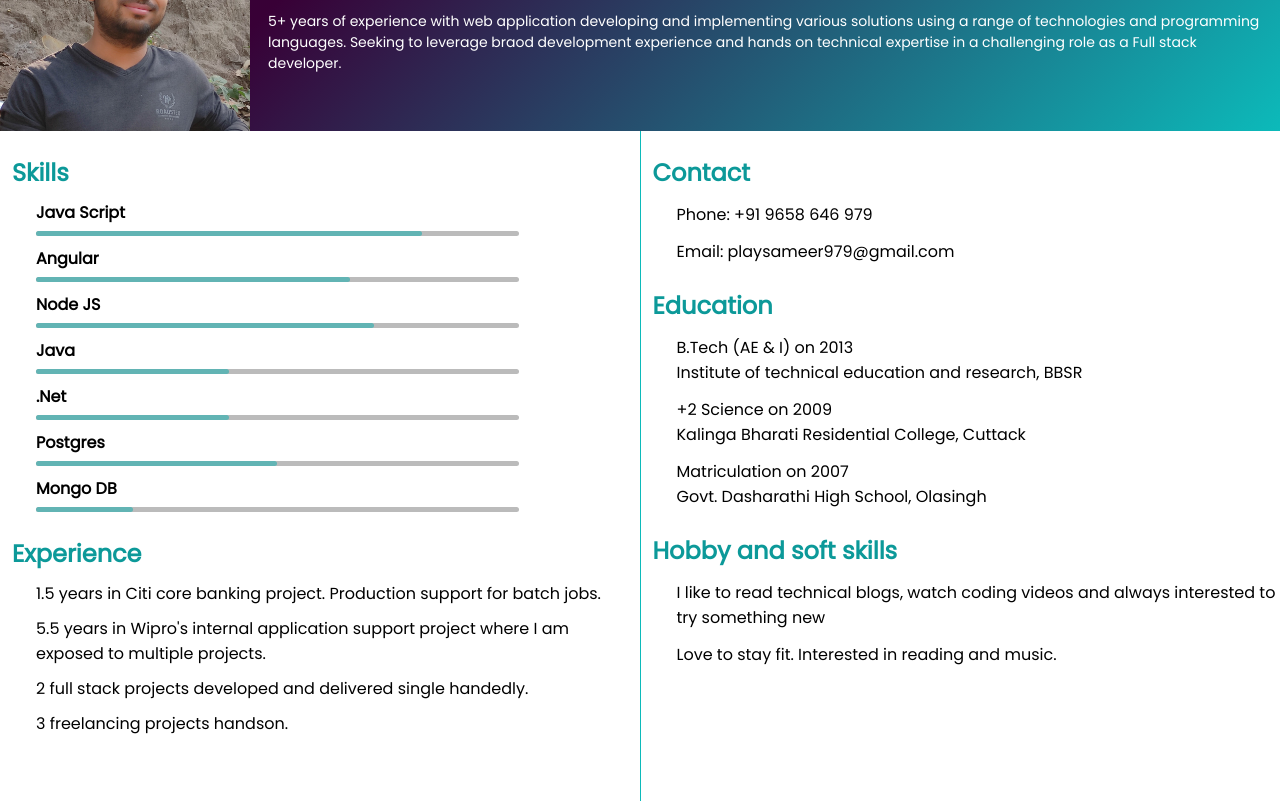
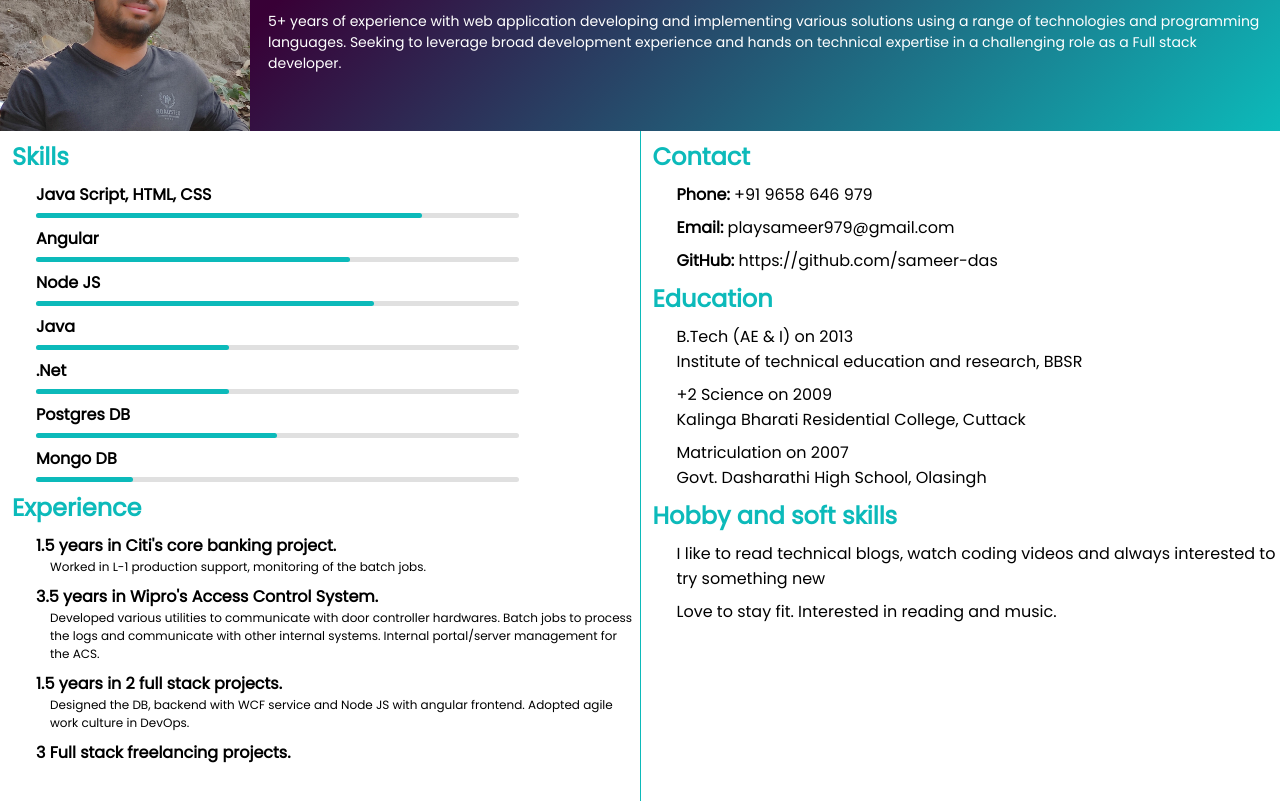
Before and after one commit to sameer-das/resume, a plain HTML site: page index.html in a window 1280 px wide. Shown: the part 119-920 px from the top of the page. Drawn offline with Linux system fonts and the light colour scheme; a web font is replaced by a local one.

Commit message:
changed project exp area

```diff
--- a/index.html
+++ b/index.html
@@ -18,7 +18,7 @@
                 <h2 class="name">Sameer Kumar Das</h2>
                 <h3 class="title">Full stack developer</h3>
                 <p class="description">
-                    5+ years of experience with web application developing and implementing various solutions using a range of technologies and programming languages. Seeking to leverage braod development experience and hands on technical expertise in a challenging role
+                    5+ years of experience with web application developing and implementing various solutions using a range of technologies and programming languages. Seeking to leverage broad development experience and hands on technical expertise in a challenging role
                     as a Full stack developer.
                 </p>
             </div>
@@ -30,7 +30,7 @@
                 <h2 class="sub_heading">Skills</h2>
                 <ul class="skill_list">
                     <li>
-                        <h4 class="skill_name">Java Script</h4>
+                        <h4 class="skill_name">Java Script, HTML, CSS</h4>
                         <div class="total_width">
                             <div class="percentage js"></div>
                         </div>
@@ -60,7 +60,7 @@
                         </div>
                     </li>
                     <li>
-                        <h4 class="skill_name">Postgres</h4>
+                        <h4 class="skill_name">Postgres DB</h4>
                         <div class="total_width">
                             <div class="percentage pg"></div>
                         </div>
@@ -78,10 +78,26 @@
             <div class="exp">
                 <h2 class="sub_heading">Experience</h2>
                 <ul>
-                    <li>1.5 years in Citi core banking project. Production support for batch jobs.</li>
-                    <li>5.5 years in Wipro's internal application support project where I am exposed to multiple projects.</li>
-                    <li>2 full stack projects developed and delivered single handedly.</li>
-                    <li>3 freelancing projects handson.</li>
+                    <li>
+                        <h4>1.5 years in Citi's core banking project.</h4>
+                        <p class="exp_desc">Worked in L-1 production support, monitoring of the batch jobs. </p>
+                    </li>
+                    <li>
+                        <h4>3.5 years in Wipro's Access Control System.</h4>
+                        <p class="exp_desc">
+                            Developed various utilities to communicate with door controller hardwares. Batch jobs to process the logs and communicate with other internal systems. Internal portal/server management for the ACS.
+                        </p>
+                    </li>
+                    <li>
+                        <h4>1.5 years in 2 full stack projects.</h4>
+                        <p class="exp_desc">
+                            Designed the DB, backend with WCF service and Node JS with angular frontend. Adopted agile work culture in DevOps.
+                        </p>
+                    </li>
+                    <li>
+                        <h4>3 Full stack freelancing projects.</h4>
+                    </li>
+
                 </ul>
             </div>
         </section>
@@ -90,10 +106,16 @@
                 <h2 class="sub_heading">Contact</h2>
                 <ul>
                     <li>
-                        Phone: +91 9658 646 979
+                        <strong>Phone:</strong>
+                        <span class="contact_data">+91 9658 646 979</span>
                     </li>
                     <li>
-                        Email: playsameer979@gmail.com
+                        <strong>Email:</strong>
+                        <span class="contact_data">playsameer979@gmail.com</span>
+                    </li>
+                    <li>
+                        <strong>GitHub:</strong>
+                        <span class="contact_data">https://github.com/sameer-das</span>
                     </li>
                 </ul>
             </div>
--- a/style.css
+++ b/style.css
@@ -75,11 +75,11 @@ div.exp,
 div.contact,
 div.education,
 div.hobby {
-    margin-top: 24px;
+    margin-top: 8px;
 }
 
 .sub_heading {
-    color: #0c9999;
+    color: #0cbaba;
 }
 
 .left ul,
@@ -88,8 +88,9 @@ div.hobby {
     list-style: none;
 }
 
-.left ul li {
-    margin-top: 10px;
+.left ul li,
+.right ul li {
+    margin-top: 8px;
 }
 
 div.total_width {
@@ -97,13 +98,19 @@ div.total_width {
     width: 80%;
     height: 5px;
     border-radius: 5px;
-    background-color: #bbbbbb;
+    background-color: #e0e0e0;
 }
 
 div.percentage {
     height: 5px;
     border-radius: 5px;
-    background-color: #62b4b4;
+    /* background-color: #62b4b4; */
+    background-color: #0cbaba;
+}
+
+p.exp_desc {
+    font-size: 12px;
+    padding-left: 14px;
 }
 
 div.js {
@@ -133,7 +140,3 @@ div.pg {
 div.mongo {
     width: 20%;
 }
-
-.right ul li {
-    margin-top: 12px;
-}
```
Also changed, not shown: 1 other file.
